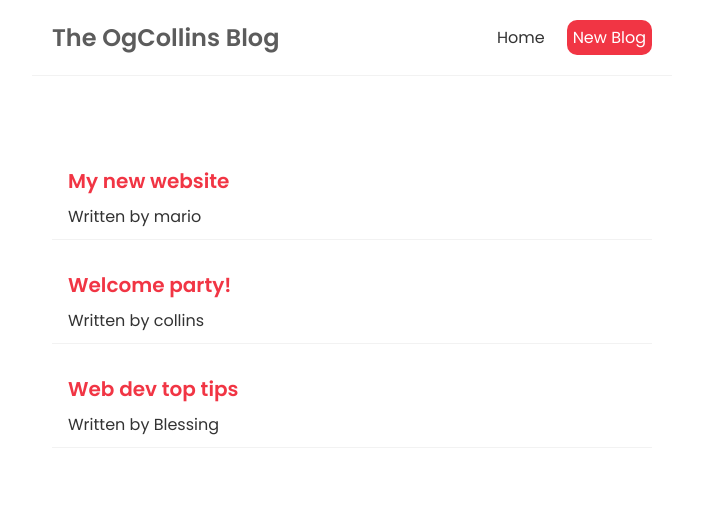
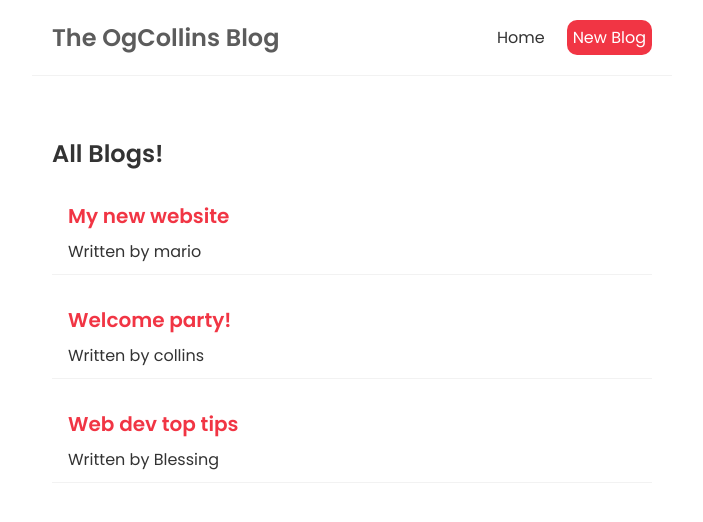
Before and after one commit to collins-dev1/ogcollins_blog, a React (Create React App) app: page /create in a window 1280 px wide. Shown: the top 522 px of the page, without its empty margins (288-991 px from the left). Built offline with nearby package versions, Linux system fonts and the light colour scheme.

Commit message:
seventh commit

```diff
--- /dev/null
+++ b/src/bloglist.js
@@ -0,0 +1,17 @@
+const BlogList = ({blogs,title}) => {
+    // const blogs = props.blogs;
+    // const title = props.title;
+    return (
+        <div className="blog-list">
+            <h2>{title}</h2>
+            {blogs.map((blog) => (
+                <div className="blog-preview" key={blog.id}>
+                    <h2>{blog.title}</h2>
+                    <p>Written by {blog.author}</p>
+                </div>
+            ))}
+        </div>
+     );
+}
+
+export default BlogList;
--- a/src/home.js
+++ b/src/home.js
@@ -1,4 +1,5 @@
 import { useState } from 'react';
+import BlogList from './bloglist';
 
 const Home = () => {
 
@@ -32,12 +33,7 @@
 
     return(
         <div className="home">
-            {blogs.map((blog) => (
-                <div className="blog-preview" key={blog.id}>
-                    <h2>{blog.title}</h2>
-                    <p>Written by {blog.author}</p>
-                </div>
-            ))}
+            <BlogList blogs={blogs} title="All Blogs!"/>
         </div>
     );
 }
```
